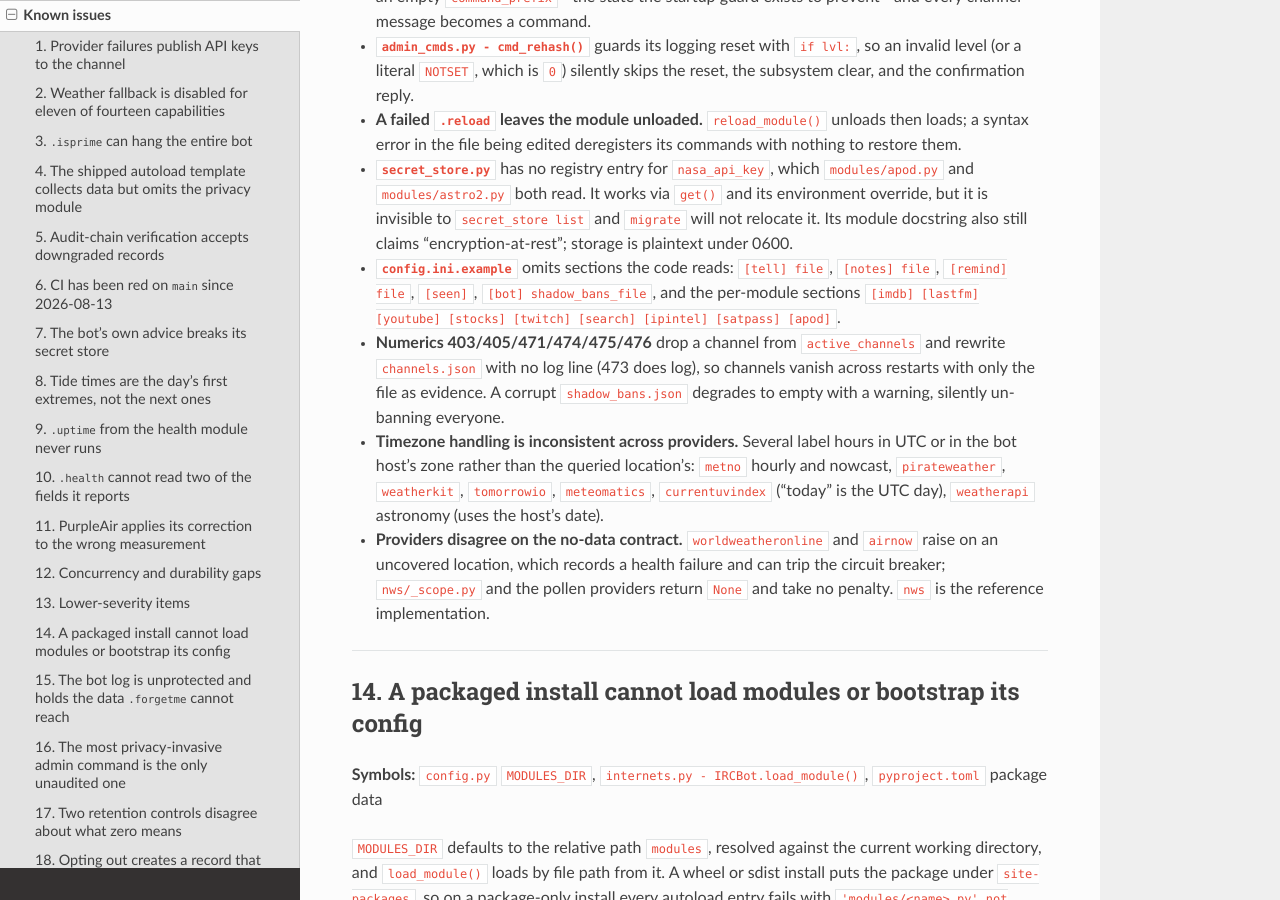
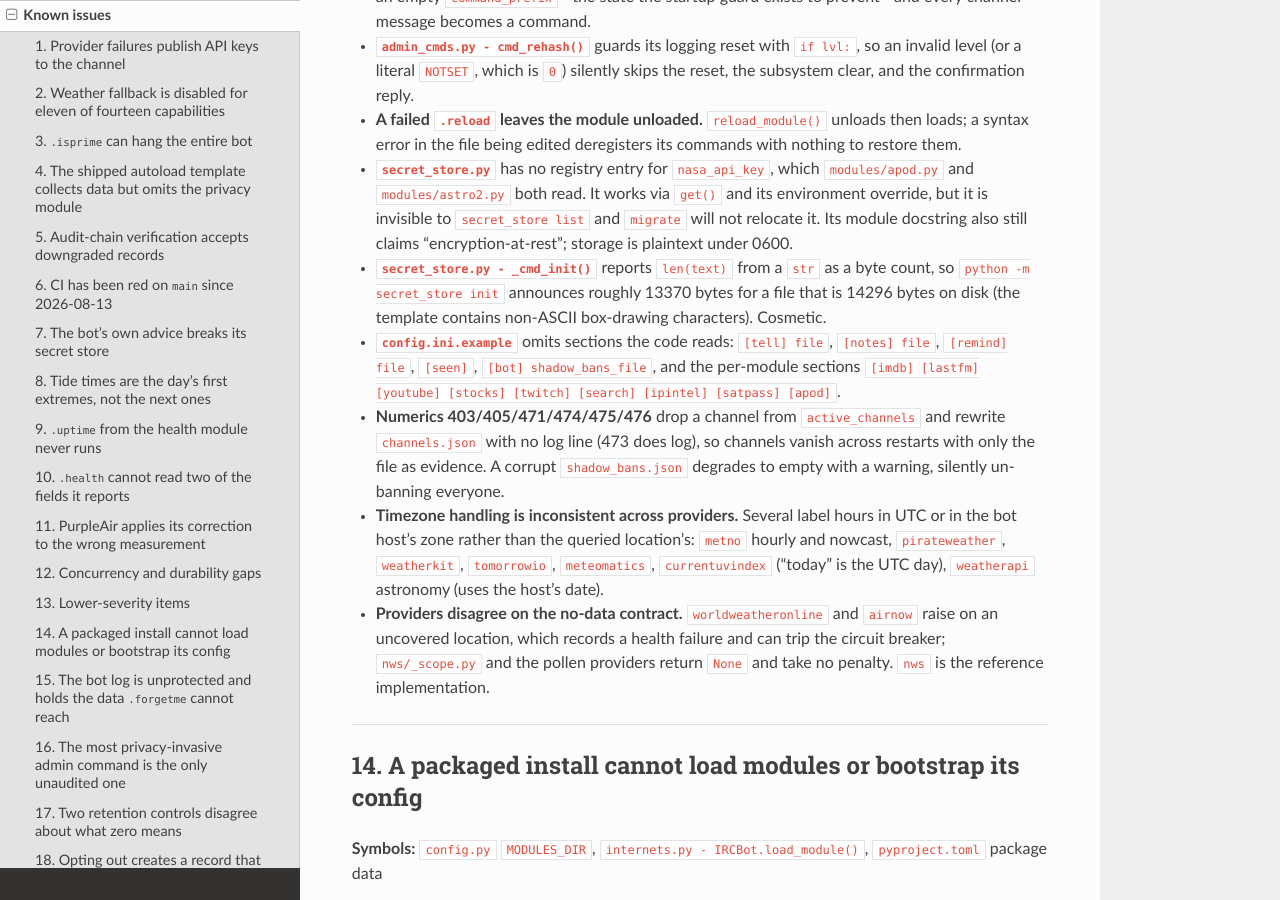
Before and after one commit to brandontroidl/Internets, a Sphinx documentation site: the page built from docs/known-issues.md, in a window 1280 px wide and 900 px high, scrolled down 7429 px. Built offline with Sphinx 7.4.7 and the Read the Docs theme 3.1.0, drawn with Linux system fonts in a browser that asks for light colours; pages that are not in the unit, such as notebooks, are missing from menus.

```diff
--- a/docs/known-issues.md
+++ b/docs/known-issues.md
@@ -347,6 +347,10 @@
   its environment override, but it is invisible to `secret_store list` and
   `migrate` will not relocate it. Its module docstring also still claims
   "encryption-at-rest"; storage is plaintext under 0600.
+- **`secret_store.py - _cmd_init()`** reports `len(text)` from a `str` as a byte
+  count, so `python -m secret_store init` announces roughly 13370 bytes for a
+  file that is 14296 bytes on disk (the template contains non-ASCII box-drawing
+  characters). Cosmetic.
 - **`config.ini.example`** omits sections the code reads: `[tell] file`,
   `[notes] file`, `[remind] file`, `[seen]`, `[bot] shadow_bans_file`, and the
   per-module sections `[imdb] [lastfm] [youtube] [stocks] [twitch] [search]
```
